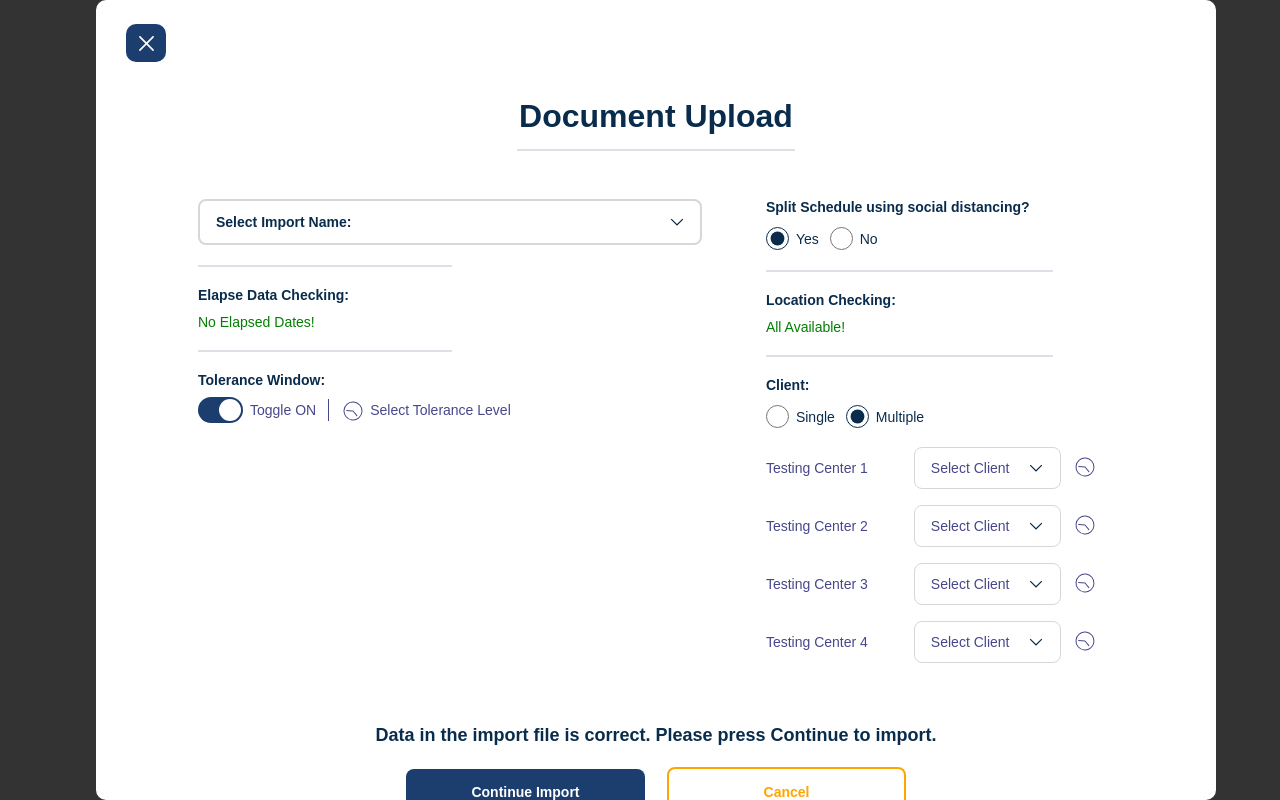
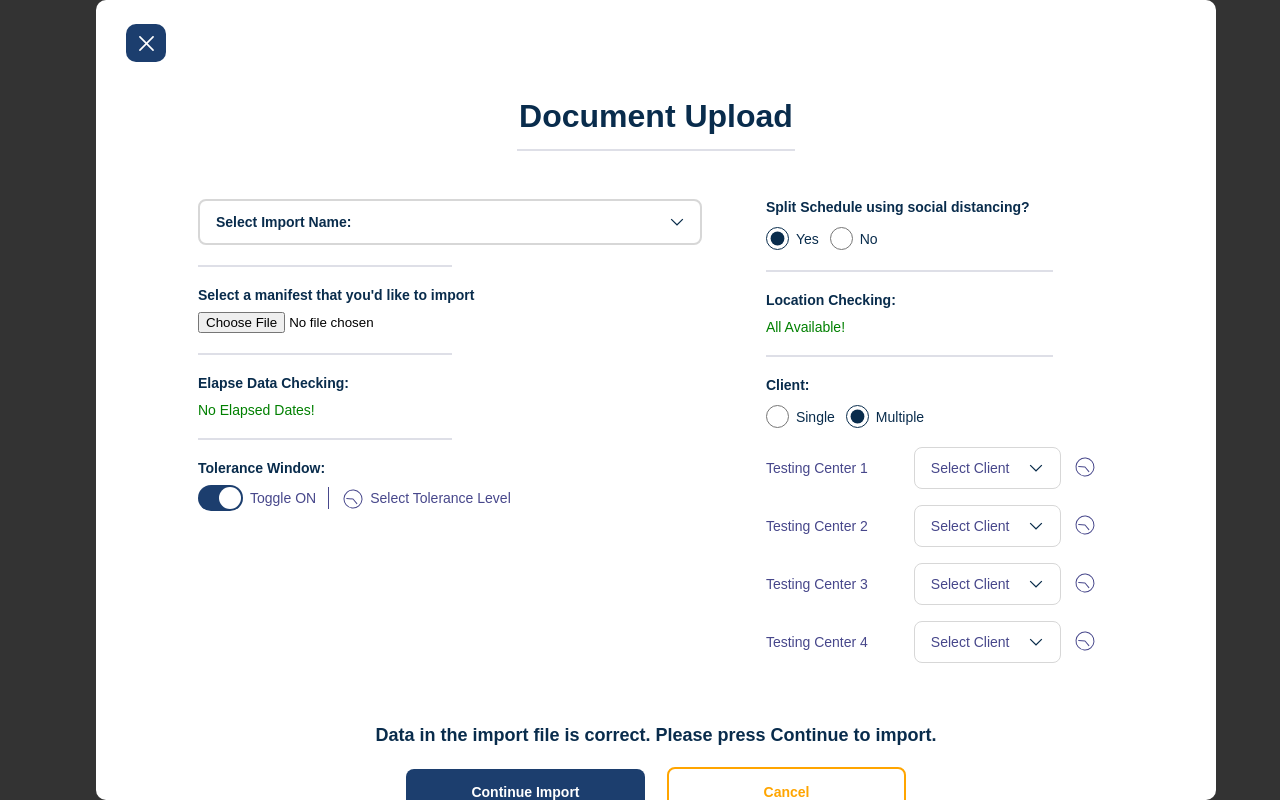
Before and after one commit to HSG424/upload-doc, a React (Vite) app: page / in a window 1280 px wide. Both pictures are taken after a click on the button "Click to Pop Modal". Built offline with nearby package versions, Linux system fonts and the light colour scheme.

Commit message:
file upload functionality

```diff
--- a/src/components/form/UploadForm.jsx
+++ b/src/components/form/UploadForm.jsx
@@ -1,4 +1,4 @@
-import { useState } from "react";
+import { useState, useRef } from "react";
 
 import { testingCentersArr } from "../../test-data/test-data.js";
 
@@ -14,10 +14,11 @@ import ClockIcon from "./icons/ClockIcon.jsx";
 const UploadForm = (props) => {
   //const [testingCenters, setTestingCenters] = useState([
   const [testingCenters] = useState(testingCentersArr);
-
   const [splitSched, setSplitSched] = useState("Yes");
   const [clientMode, setClientMode] = useState("Multiple");
   const [toleranceChecked, setToleranceChecked] = useState(true);
+
+  const fileInputRef = useRef();
 
   const toleranceCheckedHandler = () => {
     setToleranceChecked((prevVal) => !prevVal);
@@ -33,9 +34,14 @@ const UploadForm = (props) => {
 
   const submitHandler = (event) => {
     event.preventDefault();
+    console.log(
+      `Selected file - ${
+        fileInputRef.current.files[0]?.name ?? "No file selected!"
+      }`
+    );
+    console.log("Tolerance Window: ", toleranceChecked);
     console.log("Split Schedule using social distancing?", splitSched);
     console.log("Client Type: ", clientMode);
-    console.log("Tolerance Window: ", toleranceChecked);
   };
 
   return (
@@ -54,13 +60,16 @@ const UploadForm = (props) => {
             <DownIcon />
           </div>
           <hr align="left" />
+          <h5>Select a manifest that you&apos;d like to import</h5>
+          <input type="file" ref={fileInputRef} />
+          <hr align="left" />
           <SectionInfo
             header="Elapse Data Checking:"
             para="No Elapsed Dates!"
           />
           <hr align="left" />
 
-          <h5 className="">Tolerance Window:</h5>
+          <h5>Tolerance Window:</h5>
           <div className="toggle-row">
             <ToggleCheck
               id="tolerance-toggle"
@@ -77,7 +86,7 @@ const UploadForm = (props) => {
         </div>
         <div className="form-right-side">
           <div>
-            <h5 className="">Split Schedule using social distancing?</h5>
+            <h5>Split Schedule using social distancing?</h5>
             <div className="radio-container">
               <RadioBtn
                 name="splitSched"
@@ -105,7 +114,7 @@ const UploadForm = (props) => {
           <hr align="left" />
 
           <div className="client-centers-margin">
-            <h5 className="">Client:</h5>
+            <h5>Client:</h5>
             <div className="radio-container">
               <RadioBtn
                 name="clientCenters"
@@ -129,9 +138,7 @@ const UploadForm = (props) => {
 
           {testingCenters.map((center) => (
             <div className="select-row-sm" key={center.id}>
-              <label htmlFor="" className="">
-                {center.label}
-              </label>
+              <label htmlFor="">{center.label}</label>
               <div className="select-container fixed-width">
                 <select className="select-box select-box-sm">
                   <option value="select-value-1">Select Client</option>
```
